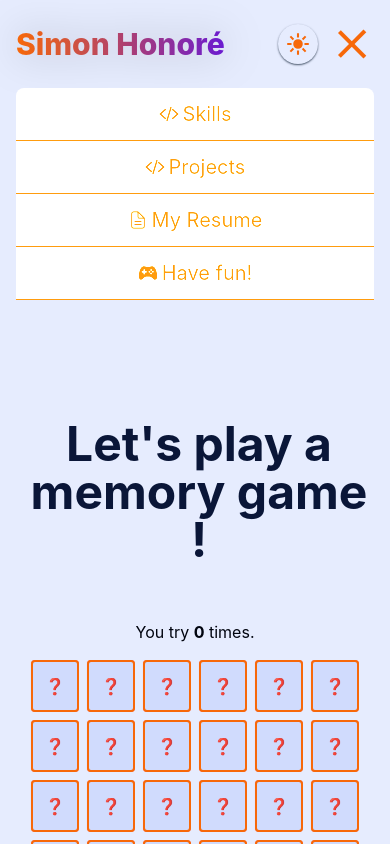
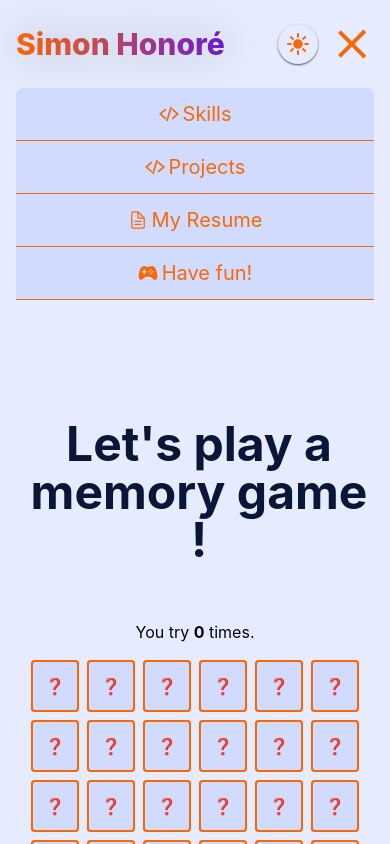
Before and after one commit to Simon-Honore/portfolio-V1, a Next.js app: page /havefun in a window 390 px wide. Both pictures are taken after a click on the element 356 px from the left and 44 px from the top of the page. Shown: the top 844 px of the page. Built offline with nearby package versions, Linux system fonts and the light colour scheme.

Commit message:
refactor(header): change menu color on tablet and mobile to bg-paper

```diff
--- a/src/components/Header.jsx
+++ b/src/components/Header.jsx
@@ -31,12 +31,7 @@ export const Header = () => {
 				</div>
 			</div>
 
-			<div
-				className={clsx(
-					{ hidden: !isMenuOpen },
-					'bg-background brightness-[1.5] rounded-t-lg ',
-				)}
-			>
+			<div className={clsx({ hidden: !isMenuOpen }, 'bg-paper rounded-t-lg ')}>
 				<NavLink
 					toggle={toggleMenu}
 					className='flex flex-col items-center '
```
